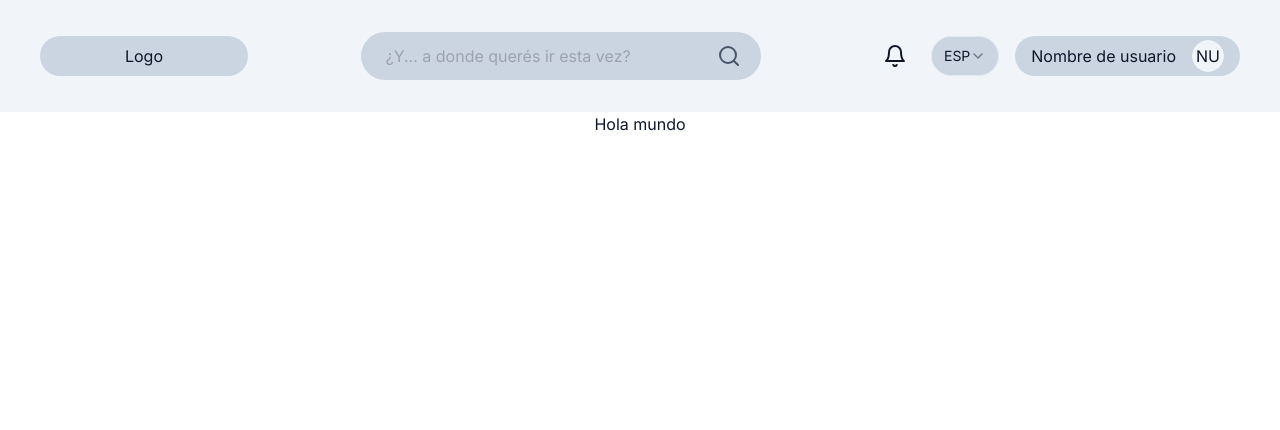
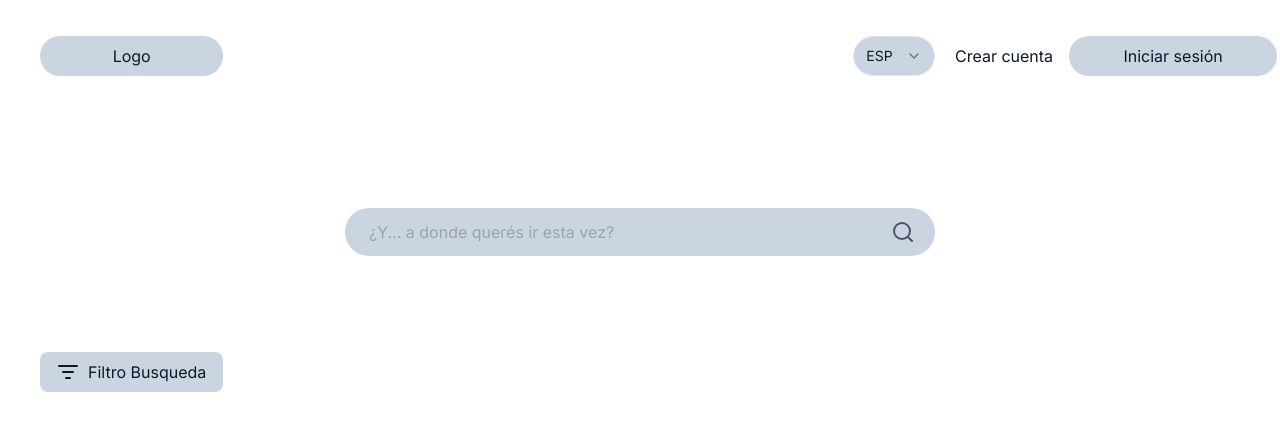
Before and after one commit to No-Country/c11-06-m-python, a Next.js app in the folder frontend/: page / in a window 1280 px wide. Shown: the top 430 px of the page. Built offline with nearby package versions, Linux system fonts and the light colour scheme.

Commit message:
refactor: refactorize el navbar y agg header

```diff
--- a/frontend/src/app/layout.tsx
+++ b/frontend/src/app/layout.tsx
@@ -30,7 +30,7 @@ export default function RootLayout({
         <header>
           <Navbar />
         </header>
-        <main className="pt-28 px-10 flex min-h-[calc(100vh-7rem)] flex-col items-center justify-between">{children}</main>
+        <main className="pt-28 w-screen px-10 min-h-screen grid grid-cols-12 gap-x-5 auto-rows-min">{children}</main>
       </body>
     </html>
   );
--- a/frontend/src/app/page.tsx
+++ b/frontend/src/app/page.tsx
@@ -1,9 +1,19 @@
+import { Search } from "@/components/search";
+import { ListFilter } from "lucide-react";
 import React from "react";
 
 const Home = () => {
   return (
     <>
-      Hola mundo
+      <Search className="my-24 col-start-4 col-span-6 w-auto"/>
+
+      {/* filter */}
+      <div className="col-span-2 row-start-2">
+        <div className="bg-slate-300 w-full py-1 px-4 h-10 gap-2 flex items-center rounded-lg">
+          <ListFilter/>
+          Filtro Busqueda
+          </div>
+      </div>
     </>
   );
 };
--- a/frontend/src/components/navbar.tsx
+++ b/frontend/src/components/navbar.tsx
@@ -4,66 +4,61 @@ import Link from "next/link";
 import { usePathname } from "next/navigation";
 import React from "react";
 import { SelectUi } from "./ui/select";
-import { Bell, HelpCircle, Search } from "lucide-react";
+import { Bell, HelpCircle } from "lucide-react";
 import { AvatarUi } from "./ui/avatar";
+import { Search } from "./search";
+import { cn } from "@/lib/utils";
 
 export const Navbar = () => {
   const path = usePathname();
 
   return (
-    <nav className="h-28 w-full px-10 fixed top-0 bg-slate-100 flex items-center justify-between">
+    <nav className="h-28 w-screen px-10 fixed top-0 grid grid-cols-12 gap-5 auto-rows-min content-center">
       {/* logo component */}
-      <Link href={"/"}>
-        <div className="w-52 h-10 rounded-full bg-slate-300 grid place-content-center">
+      <Link
+        href={"/"}
+        className="col-span-2">
+        <div className="w-full h-10 rounded-full bg-slate-300 grid place-content-center">
           Logo
         </div>
       </Link>
 
       {/* search */}
-      {path !== "/login" && (
-        <div className="h-12 w-1/3 relative">
-          <input
-            type="text"
-            placeholder="¿Y... a donde querés ir esta vez?"
-            className="pl-6 w-full h-full bg-slate-300 rounded-full"
-          />
-          <Search className="absolute -translate-y-1/2 top-1/2 right-5 text-slate-600" />
-        </div>
+      {path !== "/login" && path !== "/" && (
+        <Search className="w-auto col-span-4 col-start-4" />
       )}
 
-      <div className="flex gap-4 items-center">
-        <SelectUi />
-
+      <div className="col-start-9 col-span-4 grid grid-cols-4 gap-5 content-center">
         {/* TODO: button - icon - component?  */}
 
         {path === "/login" ? (
           <>
-            <div className="px-4 py-1 h-10 flex items-center gap-2 bg-slate-300 rounded-full">
+            <div className="px-4 py-1 h-10 col-span-2 flex items-center gap-2 bg-slate-300 rounded-full">
               <HelpCircle className="text-slate-600" />
               <span>Ayuda y soporte</span>
             </div>
           </>
         ) : (
           <>
-            {"no-auth" && (
+            {!"no-auth" && (
               <>
-                <div className="px-2 -order-last">
+                <div className="px-2 row-start-1 grid place-content-center bg-slate-300 rounded-full">
                   <Bell />
                 </div>
-                <div className="px-4 py-1 h-10 flex items-center gap-4 bg-slate-300 rounded-full">
-                  <span className="">Nombre de usuario</span>
+                <div className="px-2 py-1 h-10 col-span-2 flex items-center justify-between bg-slate-300 rounded-full">
+                  <span className="text-center w-full">Nombre de usuario</span>
                   <AvatarUi />
                 </div>
               </>
             )}
 
             {/* signup options */}
-            {!"authenticated" && (
+            {"authenticated" && (
               <div className="flex space-x-4 items-center">
                 <Link href={"/login"}>
                   <p className="w-max">Crear cuenta</p>
                 </Link>
-                <Link href={"/login"}>
+                <Link href={"/login"} className="col-span-2">
                   <button className="w-52 h-10 bg-slate-300 rounded-full">
                     Iniciar sesión
                   </button>
@@ -72,6 +67,9 @@ export const Navbar = () => {
             )}
           </>
         )}
+        <div className={cn("w-full row-start-1 col-start-2",{'col-start-1': 'authenticated'}, {'col-start-2': path==='/login'})}>
+          <SelectUi />
+        </div>
       </div>
     </nav>
   );
--- /dev/null
+++ b/frontend/src/components/search.tsx
@@ -0,0 +1,20 @@
+import { cn } from "@/lib/utils";
+import { SearchIcon } from "lucide-react";
+import { FC } from "react";
+
+interface Searchprops {
+    className?: string
+}
+
+export const Search: FC<Searchprops> = ({className}) => {
+  return (
+    <div className={cn('h-12 w-1/3 relative', className,)}>
+      <input
+        type="text"
+        placeholder="¿Y... a donde querés ir esta vez?"
+        className="pl-6 w-full h-full bg-slate-300 rounded-full"
+      />
+      <SearchIcon className="absolute -translate-y-1/2 top-1/2 right-5 text-slate-600" />
+    </div>
+  );
+};
--- a/frontend/src/components/ui/select.tsx
+++ b/frontend/src/components/ui/select.tsx
@@ -104,10 +104,11 @@ const SelectSeparator = React.forwardRef<
 ));
 SelectSeparator.displayName = SelectPrimitive.Separator.displayName;
 
+
 const SelectUi = ({}: {}) => {
   return (
     <Select>
-      <SelectTrigger className="w-min rounded-full bg-slate-300">
+      <SelectTrigger className="w-full rounded-full bg-slate-300">
         <SelectValue placeholder="ESP" />
       </SelectTrigger>
       <SelectContent>
```
